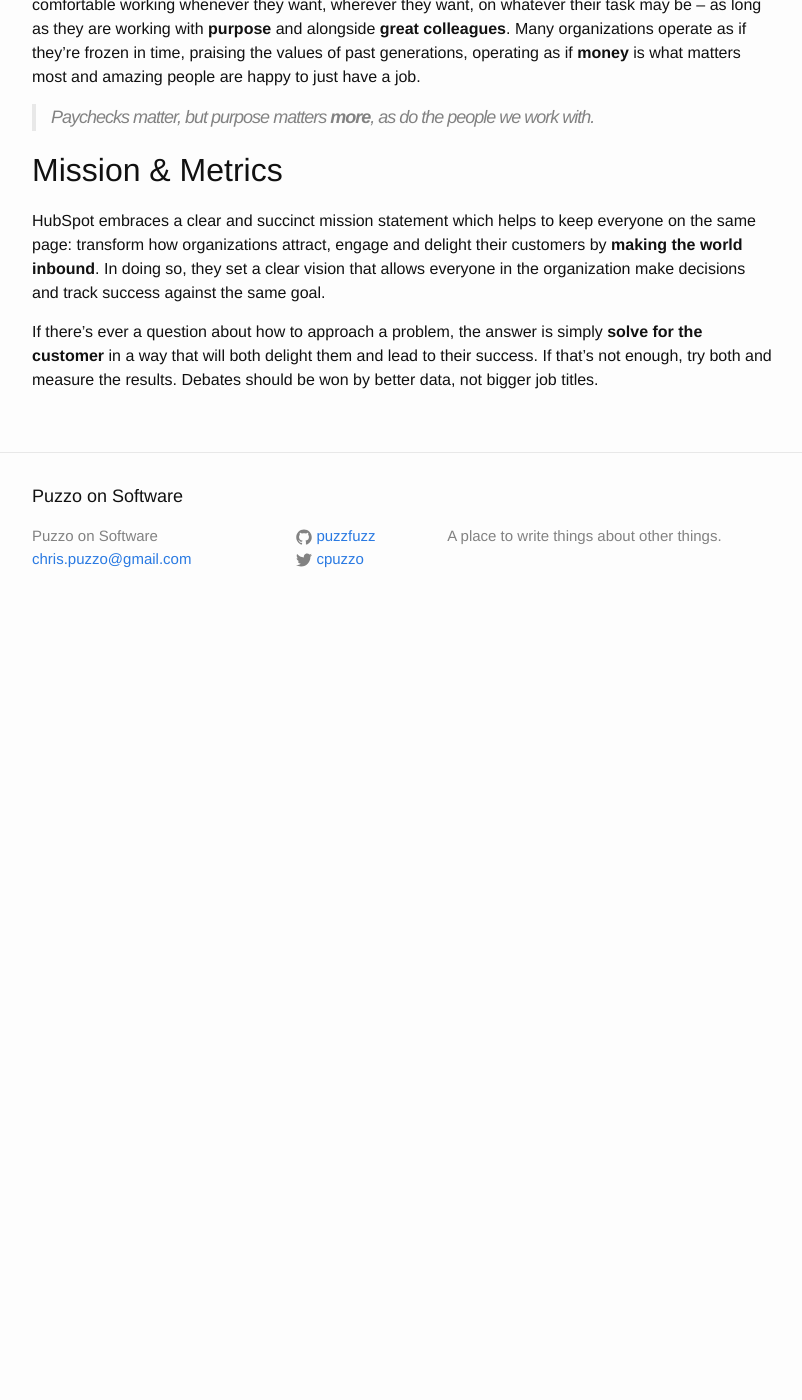
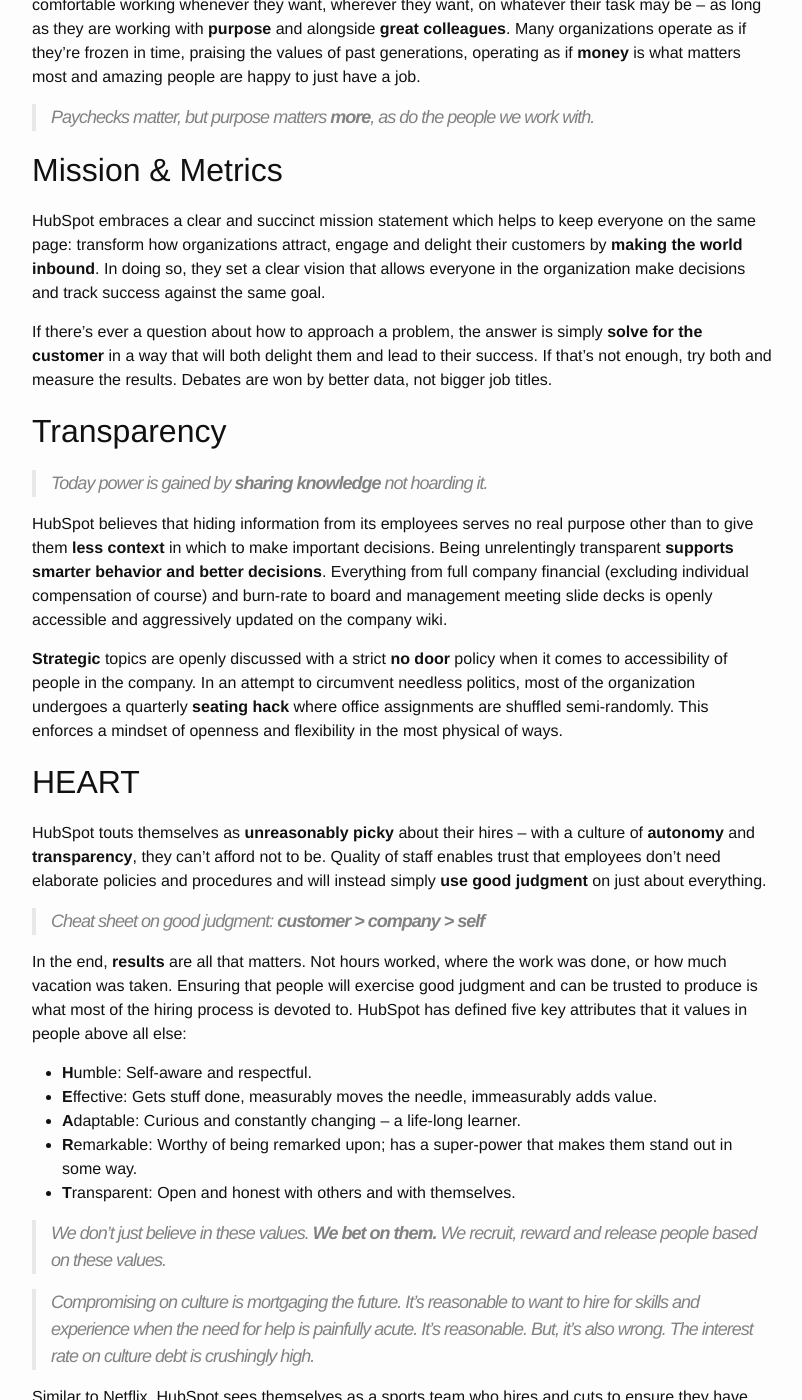
Before and after one commit to puzzfuzz/puzzfuzz.github.io, a Jekyll site: the page built from _posts/2015-03-04-hubspot-culture.md, in a window 1280 px wide and 1400 px high, scrolled down 717 px. Shown: the whole window, without its empty margins (238-1040 px from the left). Built offline with Jekyll 4.4.1, drawn with Linux system fonts in a browser that asks for light colours; before the commit the page ends 1347 px from its top, so only the background shows below that; some of the changed text lies outside the part shown.

Commit message:
more hubspot notes

```diff
--- a/_posts/2015-03-04-hubspot-culture.md
+++ b/_posts/2015-03-04-hubspot-culture.md
@@ -28,11 +28,41 @@ The days of pensions, 9-5, and 30 year tenure are long gone. Today's creative-in
 
 HubSpot embraces a clear and succinct mission statement which helps to keep everyone on the same page: transform how organizations attract, engage and delight their customers by **making the world inbound**. In doing so, they set a clear vision that allows everyone in the organization make decisions and track success against the same goal.
 
-If there's ever a question about how to approach a problem, the answer is simply **solve for the customer** in a way that will both delight them and lead to their success. If that's not enough, try both and measure the results. Debates should be won by better data, not bigger job titles.
+If there's ever a question about how to approach a problem, the answer is simply **solve for the customer** in a way that will both delight them and lead to their success. If that's not enough, try both and measure the results. Debates are won by better data, not bigger job titles.
 
+##Transparency
 
+> Today power is gained by **sharing knowledge** not hoarding it.
 
+HubSpot believes that hiding information from its employees serves no real purpose other than to give them **less context** in which to make important decisions. Being unrelentingly transparent **supports smarter behavior and better decisions**. Everything from full company financial (excluding individual compensation of course) and burn-rate to board and management meeting slide decks is openly accessible and aggressively updated on the company wiki.
 
+**Strategic** topics are openly discussed with a strict **no door** policy when it comes to accessibility of people in the company. In an attempt to circumvent needless politics, most of the organization undergoes a quarterly **seating hack** where office assignments are shuffled semi-randomly. This enforces a mindset of openness and flexibility in the most physical of ways.
+
+##HEART
+
+HubSpot touts themselves as **unreasonably picky** about their hires -- with a culture of **autonomy** and **transparency**, they can't afford not to be. Quality of staff enables trust that employees don't need elaborate policies and procedures and will instead simply **use good judgment** on just about everything.
+
+> Cheat sheet on good judgment: **customer > company > self**
+
+In the end, **results** are all that matters. Not hours worked, where the work was done, or how much vacation was taken. Ensuring that people will exercise good judgment and can be trusted to produce is what most of the hiring process is devoted to. HubSpot has defined five key attributes that it values in people above all else:
+
+- **H**umble: Self-aware and respectful.
+- **E**ffective: Gets stuff done, measurably moves the needle, immeasurably adds value.
+- **A**daptable: Curious and constantly changing -- a life-long learner.
+- **R**emarkable: Worthy of being remarked upon; has a super-power that makes them stand out in some way.
+- **T**ransparent: Open and honest with others and with themselves.
+
+> We don't just believe in these values. **We bet on them.** We recruit, reward and release people based on these values.
+
+> Compromising on culture is mortgaging the future. It's reasonable to want to hire for skills and experience when the need for help is painfully acute. It's reasonable. But, it's also wrong. The interest rate on culture debt is crushingly high.
+
+Similar to Netflix, HubSpot sees themselves as a sports team who hires and cuts to ensure they have stars in ever position. Every new hire should elevate the group and raise the average, not just be another body to delegate work to that you don't have time for.
+
+##Investing in Individual Market Value
+
+> With great people comes great responsibility.
+
+Employees should be as successful as their company and the company should be as proud of the **people** they build as they are of the **product**. To that end, HubSpot invests heavily in personal growth by holding frequent informational sessions lead by industry experts and free books and other educational resources. Alumni are honored and regular meetup events are held where startup pitches are reviewed, advice given and general camaraderie is shared.
 
 
 
```
